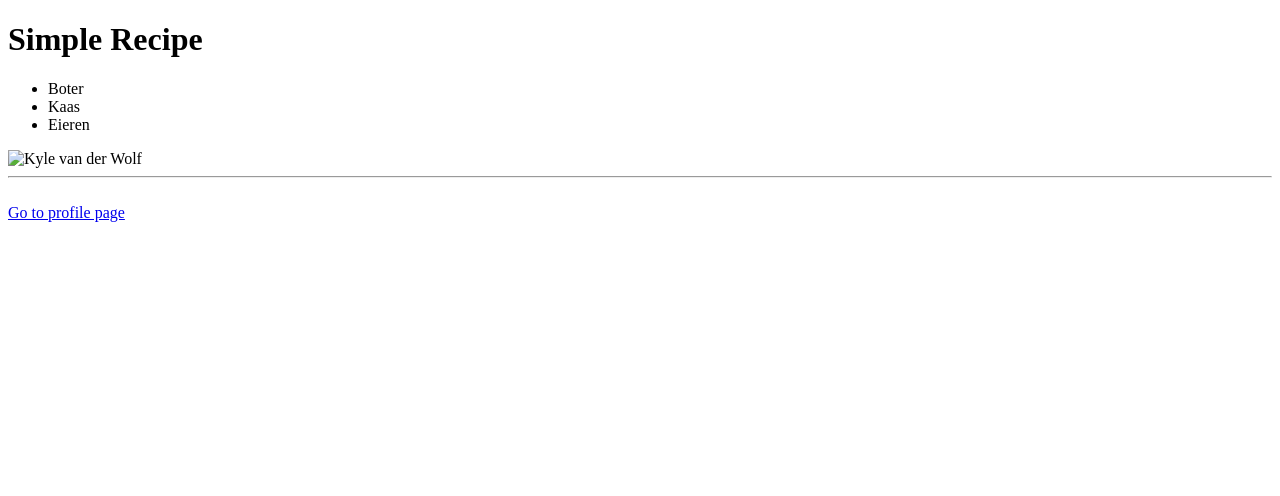
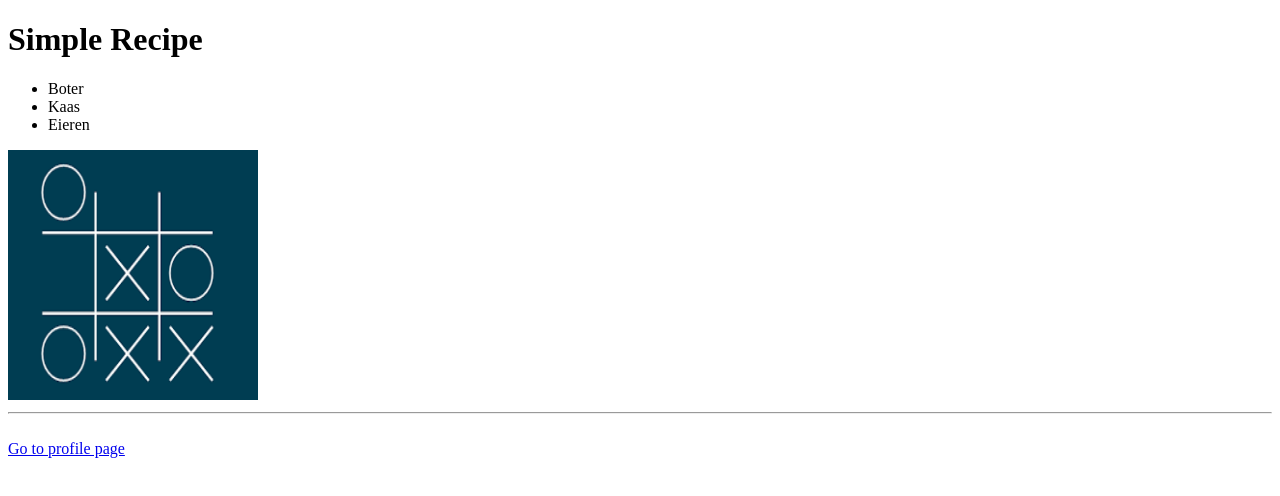
Before and after one commit to KylevanderWolf/Links-Images-Lists, a plain HTML site: page index.html in a window 1280 px wide. Drawn offline with Linux system fonts and the light colour scheme.

Commit message:
Update index.html

```diff
--- a/index.html
+++ b/index.html
@@ -14,7 +14,7 @@
         <li>Eieren</li>
     </ul>
 
-    <img width="250" height="250" src="Images/bke.png" alt="Kyle van der Wolf">
+    <img width="250" height="250" src="bke.png" alt="Kyle van der Wolf">
     <hr>
     <br>
     <a href="about.html">Go to profile page </a>
```
